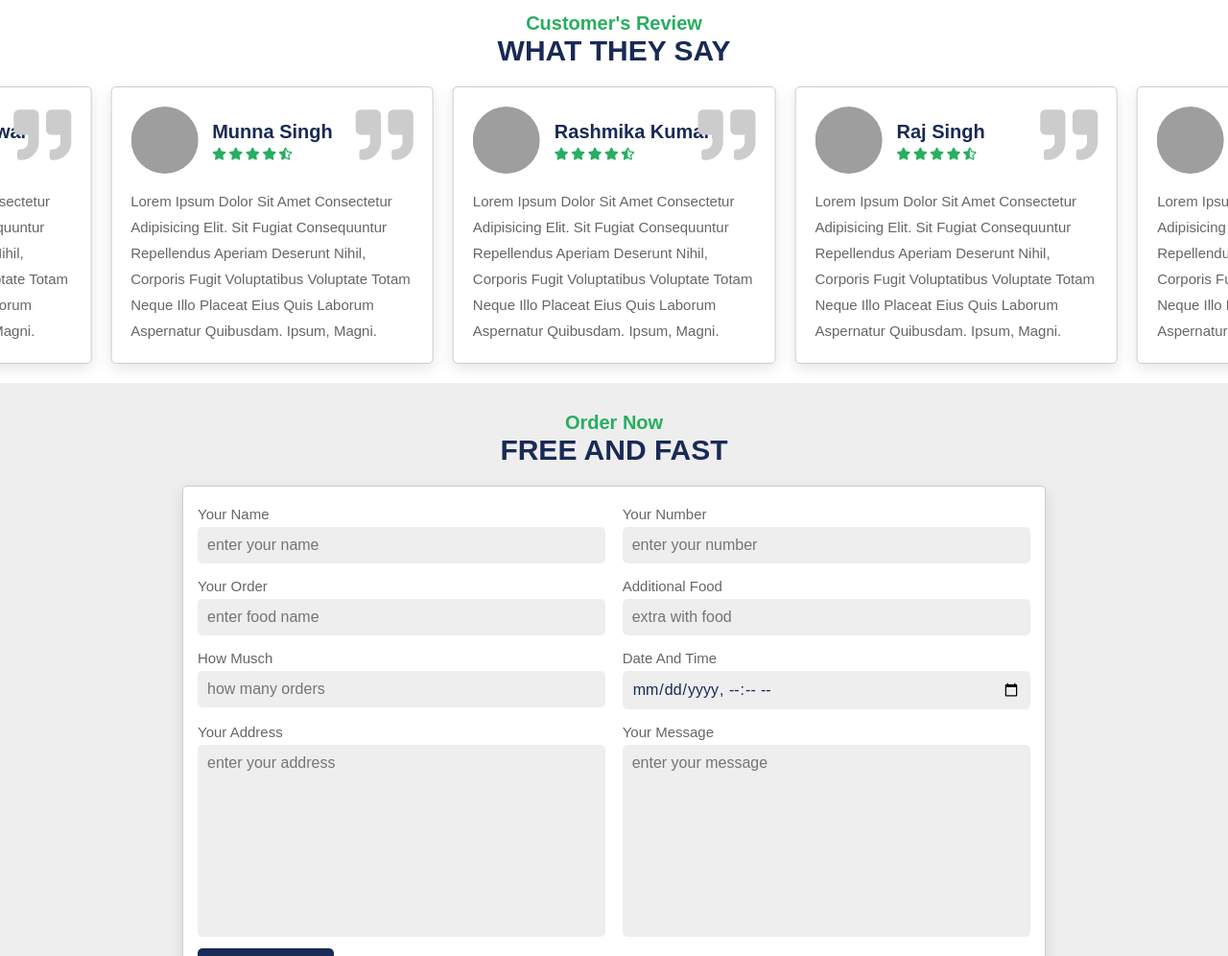
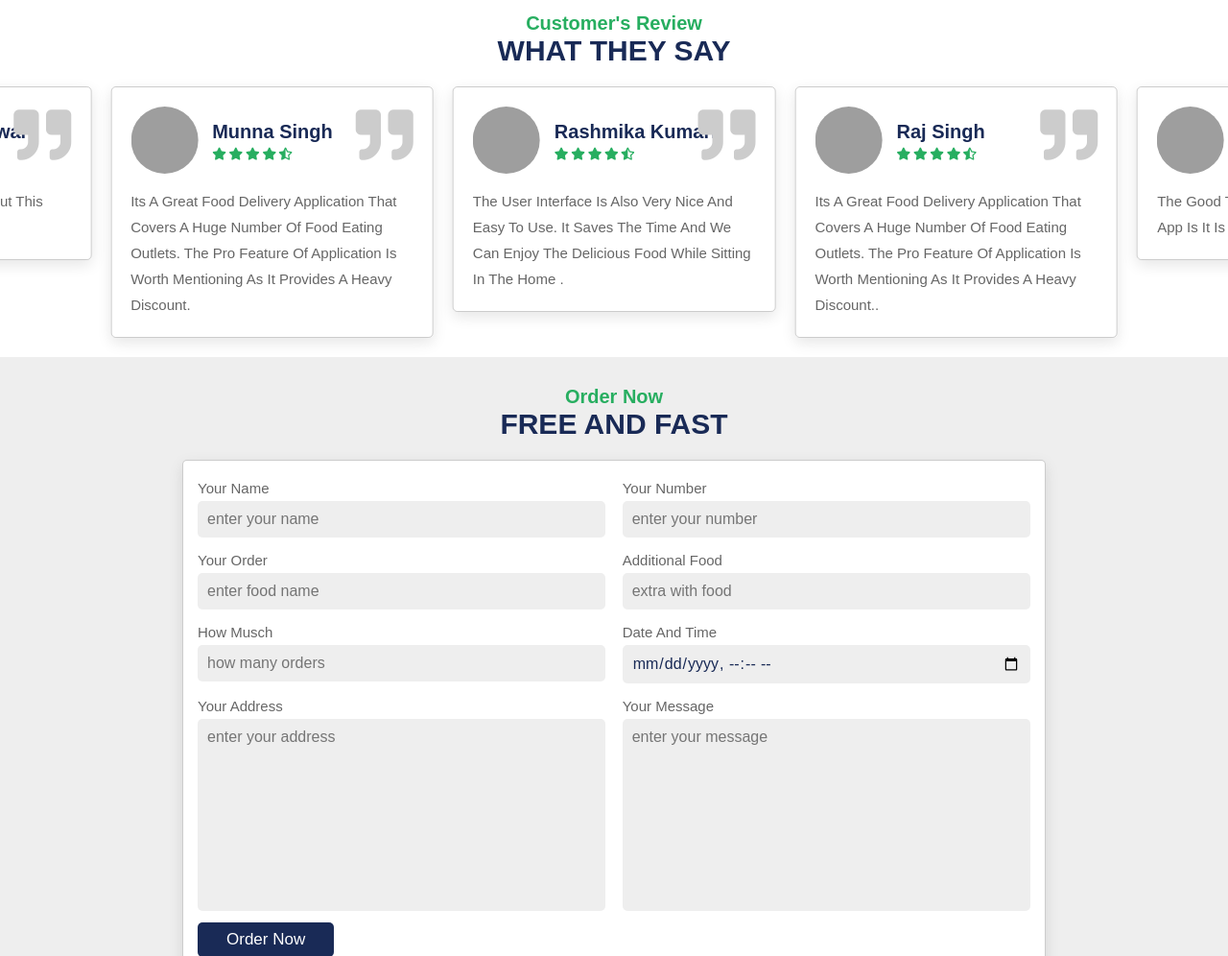
Before and after one commit to kundankk7/Food_World, a plain HTML site: page GIFT_Restro/index.html in a window 1280 px wide. Shown: the part 3552-4548 px from the top of the page at 96% size. Drawn offline with nearby package versions, Linux system fonts and the light colour scheme; grey boxes are pictures that could not be loaded.

Commit message:
Update index.html

```diff
--- a/GIFT_Restro/index.html
+++ b/GIFT_Restro/index.html
@@ -479,9 +479,7 @@
                             </div>
                         </div>
                     </div>
-                    <p>Lorem ipsum dolor sit amet consectetur adipisicing elit. Sit fugiat consequuntur repellendus
-                        aperiam deserunt nihil, corporis fugit voluptatibus voluptate totam neque illo placeat eius quis
-                        laborum aspernatur quibusdam. Ipsum, magni.</p>
+                    <p> The user interface is also very nice and easy to use. It saves the time and we can enjoy the delicious food while sitting in the home .</p>
                 </div>
 
                 <div class="swiper-slide slide">
@@ -500,9 +498,7 @@
                             </div>
                         </div>
                     </div>
-                    <p>Lorem ipsum dolor sit amet consectetur adipisicing elit. Sit fugiat consequuntur repellendus
-                        aperiam deserunt nihil, corporis fugit voluptatibus voluptate totam neque illo placeat eius quis
-                        laborum aspernatur quibusdam. Ipsum, magni.</p>
+                    <p>Its a great food delivery application that covers a huge number of food eating outlets. The pro feature of application is worth mentioning as it provides a heavy discount..</p>
                 </div>
 
                 <div class="swiper-slide slide">
@@ -521,9 +517,7 @@
                             </div>
                         </div>
                     </div>
-                    <p>Lorem ipsum dolor sit amet consectetur adipisicing elit. Sit fugiat consequuntur repellendus
-                        aperiam deserunt nihil, corporis fugit voluptatibus voluptate totam neque illo placeat eius quis
-                        laborum aspernatur quibusdam. Ipsum, magni.</p>
+                    <p>the good thing that I liked about this app is it is easy to use.</p>
                 </div>
 
                 <div class="swiper-slide slide">
@@ -542,9 +536,7 @@
                             </div>
                         </div>
                     </div>
-                    <p>Lorem ipsum dolor sit amet consectetur adipisicing elit. Sit fugiat consequuntur repellendus
-                        aperiam deserunt nihil, corporis fugit voluptatibus voluptate totam neque illo placeat eius quis
-                        laborum aspernatur quibusdam. Ipsum, magni.</p>
+                    <p>Its a great food delivery application that covers a huge number of food eating outlets. The pro feature of application is worth mentioning as it provides a heavy discount.</p>
                 </div>
 
             </div>
```
